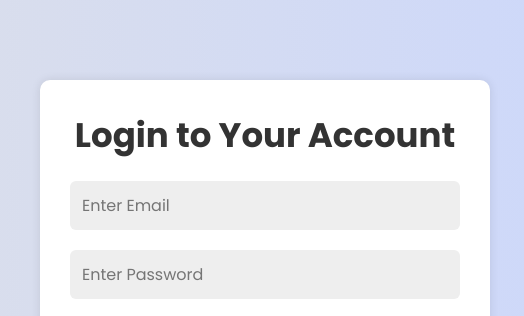
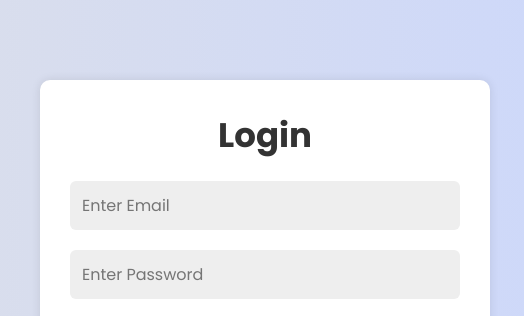
Before and after one commit to Keshav9899/Emergency-Healthcare_Web, a plain HTML site: page Login.html in a window 1280 px wide. Shown: the part 136-452 px from the top of the page, 483-1007 px from the left. Drawn offline with Linux system fonts and the light colour scheme; a web font is replaced by a local one.

Commit message:
Update Login.html

```diff
--- a/Login.html
+++ b/Login.html
@@ -15,7 +15,7 @@
     <div class="container">
         <div class="form-box active" id="login-form">
             <form action="">
-                <h2>Login to Your Account</h2>
+                <h2>Login</h2>
                 <input type="email" id="loginEmail" placeholder="Enter Email" required>
                 <input type="password" id="loginPassword" placeholder="Enter Password" required>
                 <button type="sumbit" name="Login">Login</button>
```
